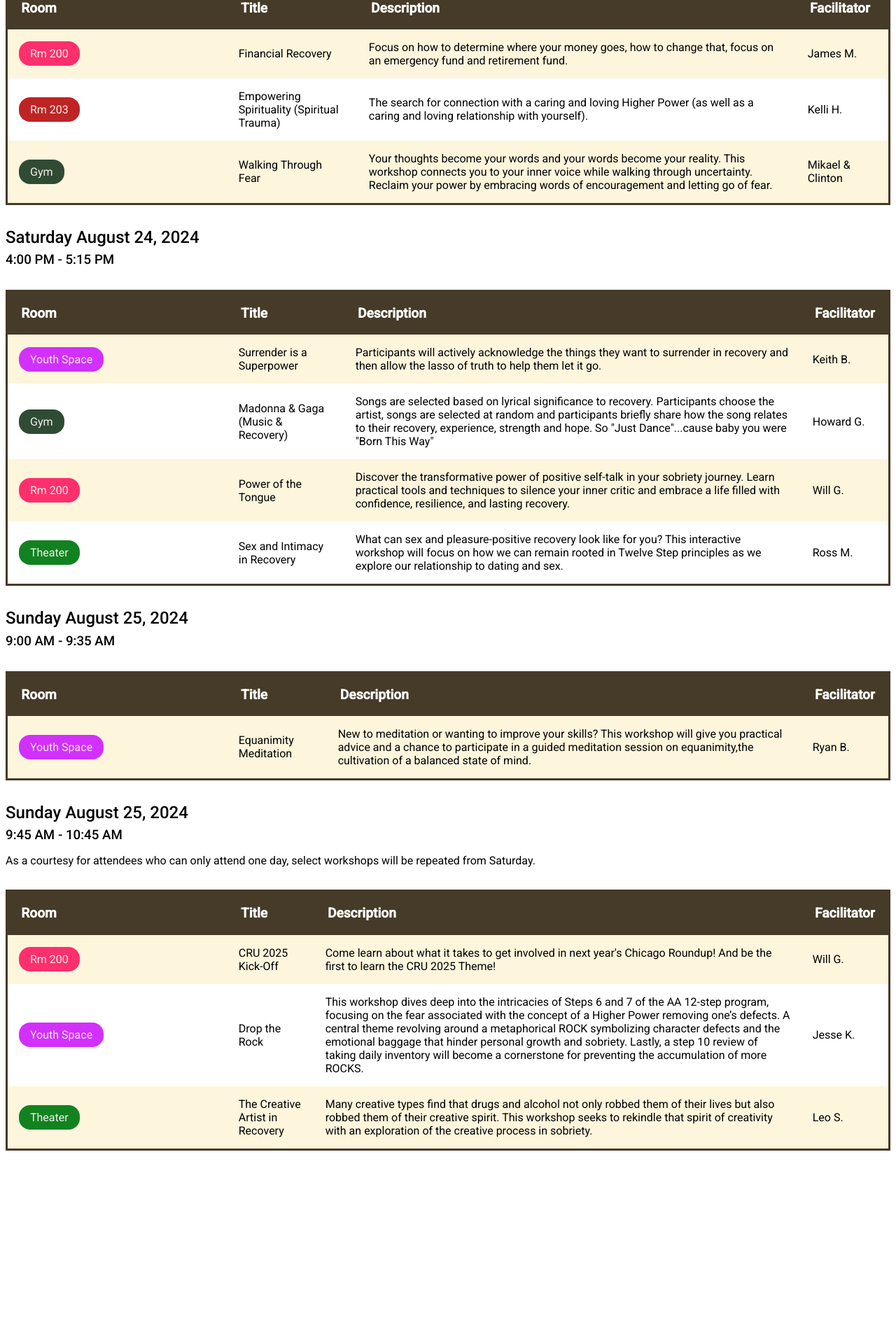
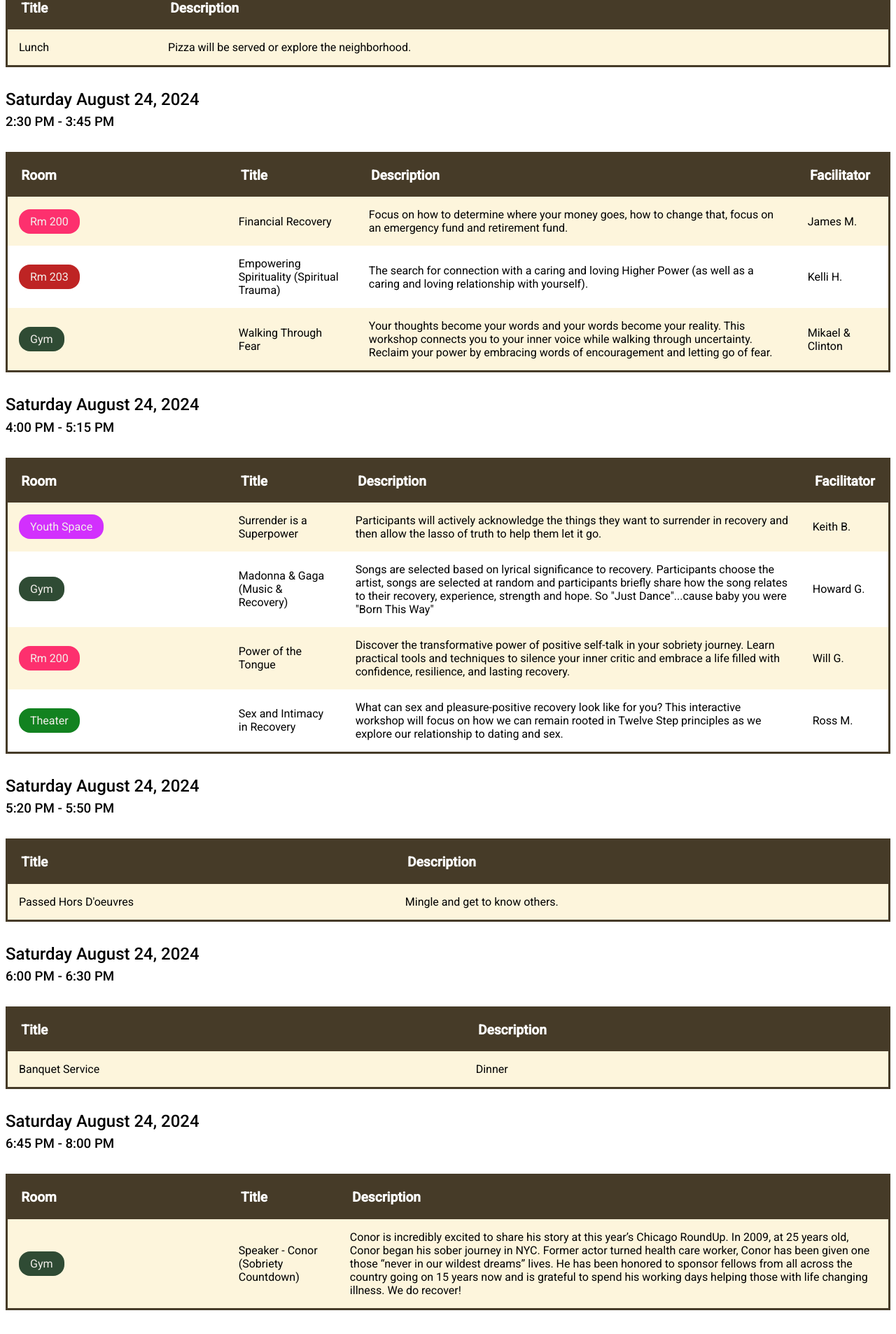
Before and after one commit to chicagoroundup/cosmicbowlinggraph, a SvelteKit app: page /talks in a window 1280 px wide. Shown: the part 1896-3802 px from the top of the page at 70% size. Before the commit the page ends 3548 px from the top, so only its background shows below. Built offline with nearby package versions, Linux system fonts and the light colour scheme.

Commit message:
Fully schedule in one place

```diff
--- a/src/routes/talks/+page.svelte
+++ b/src/routes/talks/+page.svelte
@@ -183,6 +183,26 @@
 <section>
 	<header>
 		<h2>Saturday August 24, 2024</h2>
+		<h3>1:00 PM - 2:15 PM</h3>
+	</header>
+	<table>
+		<thead>
+			<tr>
+				<th scope="col">Title</th>
+				<th scope="col">Description</th>
+			</tr>
+		</thead>
+		<tbody>
+			<tr>
+				<td data-title="Title">Lunch</td>
+				<td data-title="Description">Pizza will be served or explore the neighborhood.</td>
+			</tr>
+		</tbody>
+	</table>
+</section>
+<section>
+	<header>
+		<h2>Saturday August 24, 2024</h2>
 		<h3>2:30 PM - 3:45 PM</h3>
 	</header>
 	<table>
@@ -286,6 +306,75 @@
 </section>
 <section>
 	<header>
+		<h2>Saturday August 24, 2024</h2>
+		<h3>5:20 PM - 5:50 PM</h3>
+	</header>
+	<table>
+		<thead>
+			<tr>
+				<th scope="col">Title</th>
+				<th scope="col">Description</th>
+			</tr>
+		</thead>
+		<tbody>
+			<tr>
+				<td data-title="Title">Passed Hors D'oeuvres</td>
+				<td data-title="Description">Mingle and get to know others.</td>
+			</tr>
+		</tbody>
+	</table>
+</section>
+<section>
+	<header>
+		<h2>Saturday August 24, 2024</h2>
+		<h3>6:00 PM - 6:30 PM</h3>
+	</header>
+	<table>
+		<thead>
+			<tr>
+				<th scope="col">Title</th>
+				<th scope="col">Description</th>
+			</tr>
+		</thead>
+		<tbody>
+			<tr>
+				<td data-title="Title">Banquet Service</td>
+				<td data-title="Description">Dinner</td>
+			</tr>
+		</tbody>
+	</table>
+</section>
+<section>
+	<header>
+		<h2>Saturday August 24, 2024</h2>
+		<h3>6:45 PM - 8:00 PM</h3>
+	</header>
+	<table>
+		<thead>
+			<tr>
+				<th class="colRoom" scope="col">Room</th>
+				<th scope="col">Title</th>
+				<th scope="col">Description</th>
+			</tr>
+		</thead>
+		<tbody>
+			<tr>
+				<td data-title="Room"><span class="pill gym">Gym</span></td>
+				<td data-title="Title">Speaker - Conor (Sobriety Countdown)</td>
+				<td data-title="Description"
+					>Conor is incredibly excited to share his story at this year’s Chicago RoundUp. In 2009,
+					at 25 years old, Conor began his sober journey in NYC. Former actor turned health care
+					worker, Conor has been given one those “never in our wildest dreams” lives. He has been
+					honored to sponsor fellows from all across the country going on 15 years now and is
+					grateful to spend his working days helping those with life changing illness. We do
+					recover!</td
+				>
+			</tr>
+		</tbody>
+	</table>
+</section>
+<section>
+	<header>
 		<h2>Sunday August 25, 2024</h2>
 		<h3>9:00 AM - 9:35 AM</h3>
 	</header>
@@ -362,6 +451,77 @@
 					creativity with an exploration of the creative process in sobriety.</td
 				>
 				<td data-title="Facilitator">Leo S.</td>
+			</tr>
+		</tbody>
+	</table>
+</section>
+<section>
+	<header>
+		<h2>Sunday August 25, 2024</h2>
+		<h3>11:00 AM - 11:30 AM</h3>
+	</header>
+	<table>
+		<thead>
+			<tr>
+				<th scope="col">Title</th>
+				<th scope="col">Description</th>
+			</tr>
+		</thead>
+		<tbody>
+			<tr>
+				<td data-title="Title">Brunch</td>
+				<td data-title="Description">Mingle and enjoy breakfast food.</td>
+			</tr>
+		</tbody>
+	</table>
+</section>
+<section>
+	<header>
+		<h2>Sunday August 25, 2024</h2>
+		<h3>11:30 AM - 12:30 PM</h3>
+	</header>
+	<table>
+		<thead>
+			<tr>
+				<th class="colRoom" scope="col">Room</th>
+				<th scope="col">Title</th>
+				<th scope="col">Description</th>
+			</tr>
+		</thead>
+		<tbody>
+			<tr>
+				<td data-title="Room"><span class="pill gym">Gym</span></td>
+				<td data-title="Title">Speaker - Wakefield</td>
+				<td data-title="Description"
+					>Wakefield is honored to return to Chicago and share with those who gave him the tools to
+					make a “sincere attempt to become what he could be” and live in abundance today. Clean and
+					sober since 1988 (left the hall of shame) he attributes every HIV and public health
+					success, award, opportunity for community service to daily membership maintenance,
+					sponsoring and being sponsored by those who give opportunity to practice 12 step
+					principles in all my affairs.</td
+				>
+			</tr>
+		</tbody>
+	</table>
+</section>
+<section>
+	<header>
+		<h2>Sunday August 25, 2024</h2>
+		<h3>12:30 PM - 1:00 PM</h3>
+	</header>
+	<table>
+		<thead>
+			<tr>
+				<th class="colRoom" scope="col">Room</th>
+				<th scope="col">Title</th>
+				<th scope="col">Description</th>
+			</tr>
+		</thead>
+		<tbody>
+			<tr>
+				<td data-title="Room"><span class="pill gym">Gym</span></td>
+				<td data-title="Title">CRU 2025 Announcements</td>
+				<td data-title="Description">More will be revealed.</td>
 			</tr>
 		</tbody>
 	</table>
```
